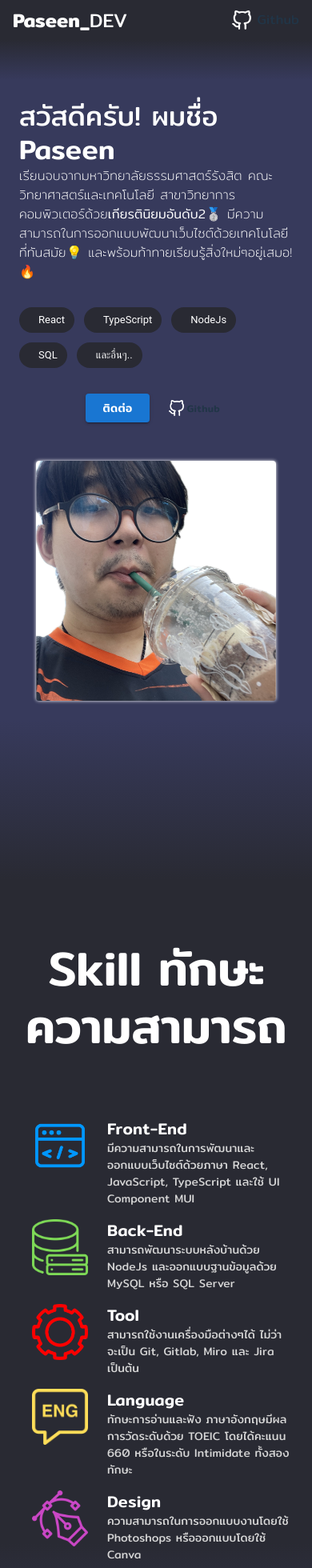
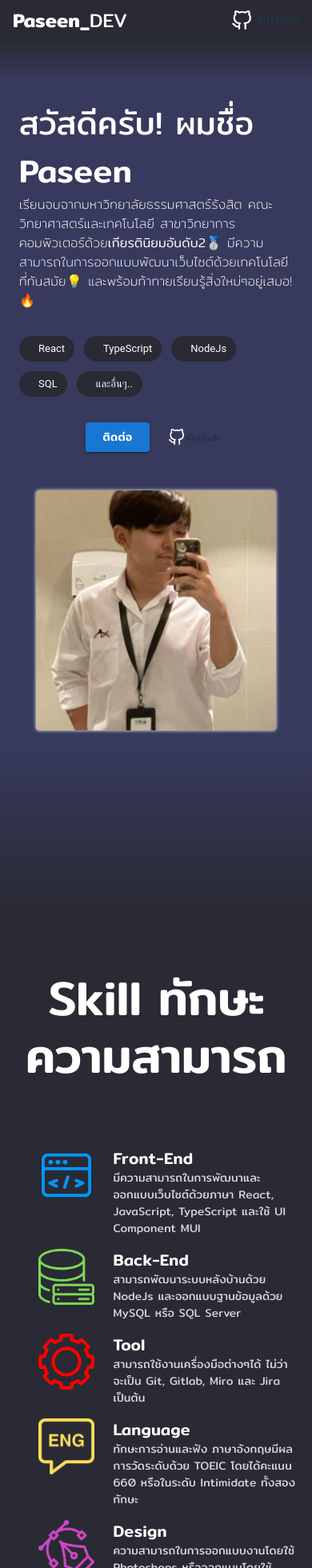
Before and after one commit to PsPaseen/Portfolio, a React (Vite) app: page / in a window 390 px wide. Shown: the top 1960 px of the page at 80% size. Built offline with nearby package versions, Linux system fonts and the light colour scheme; some icons are missing.

Commit message:
add Responsive Tablet

```diff
--- a/src/components/CardProject.tsx
+++ b/src/components/CardProject.tsx
@@ -15,18 +15,23 @@ export const CardProject = (props : CardProjectProps) => {
     const { imageURL, name, info, link, large = false} = props
 
     const isMobile = useMediaQuery('(max-width:768px)');
+    const isTablet = useMediaQuery('(min-width:768px) and (max-width:1180px)');
 
     const CardWidth = useMemo(() => {
-        if(large && isMobile){
+        if(large && isTablet){ //isTablet
+            return "750px"
+        }else if(!large && isTablet){
             return "350px"
-        }else if(large && !isMobile){
-            return "1232px"
+        }else if(large && isMobile){ //isMobile
+            return "350px"
         }else if(!large && isMobile){
             return "350px"
+        }else if(large && !isMobile){ // desktop
+            return "1232px"
         }else{
             return "400px"
         }
-    },[large, isMobile])
+    },[large, isMobile,isTablet])
 
     const imgHeight = useMemo(() => {
         if(large && isMobile){
--- a/src/components/CardSkill.tsx
+++ b/src/components/CardSkill.tsx
@@ -25,7 +25,7 @@ export const CardSkill = (props : CardProps) => {
           }}
         viewport={{ amount: 0.8 }}>
 
-            <div style={{height: isMobile ? 'auto' : '200px' ,width: isMobile? '100px' : '520px',borderRadius: 2 }}>
+            <div style={{height: isMobile ? 'auto' : '200px' ,width: isMobile? '327px' : '520px',borderRadius: 2 }}>
                 <Box sx={{display:'flex', flexDirection: 'row', paddingLeft: 2, paddingTop: '15px' , gap: isMobile? 3:5}}>
                     {image ? <img style={{height:isMobile?'70px': '90px' , width:isMobile? '70px': '90px'}} src={image} /> : <Avatar variant="rounded" style={{height:'90px' , width: '90px'}}>TEST</Avatar> }
                     <Box sx={{display:'flex', flexDirection:'column',textAlign:'left' }}>
--- a/src/pages/LandingPage.tsx
+++ b/src/pages/LandingPage.tsx
@@ -31,7 +31,8 @@ import { useCallback } from "react";
 export const LandingPage = () => {
 
     const isMobile = useMediaQuery('(max-width:768px)');
-
+    const isTablet = useMediaQuery('(min-width:768px) and (max-width:1180px)');
+    const isTabletLandscape = useMediaQuery('(min-width:768px) and (max-width:1180px) and (orientation: landscape)');
 
     const onClickGit = useCallback(() => {
             window.location.href = 'https://github.com/PsPaseen'
@@ -40,7 +41,7 @@ export const LandingPage = () => {
     return (
     <>
        <Topbar />
-            <Box sx={{ display: 'flex', flexDirection: 'column', height: isMobile? '50px':'200px', textAlign: 'center', justifyContent: 'center', background: 'linear-gradient(to bottom, #292a33 0%, #373a5c 100%)' }} />
+            <Box sx={{ display: 'flex', flexDirection: 'column', height: isTabletLandscape? '100px': isTablet ? '100px' : isMobile ? '50px': '200px' , textAlign: 'center', justifyContent: 'center', background: 'linear-gradient(to bottom, #292a33 0%, #373a5c 100%)' }} />
 
             <Box sx={{
                 display: 'flex',
@@ -57,16 +58,16 @@ export const LandingPage = () => {
                     animate={{ opacity: 1, scale: 1 }}
                     transition={{ duration: 1, delay: 0.3, ease: [0, 0.71, 0.2, 1.01] }}>
 
-                    <Box sx={{ display: 'flex', flexDirection: 'column', maxWidth: '834px' }}>
-                        <Box sx={{ display: 'flex', flexDirection: isMobile ? 'column ':'row', gap: isMobile ? 0 : 2, justifyContent: isMobile ? 'center' : 'flex-start' }}>
-                            <Typography fontFamily={'Mitr'} fontWeight={'400'} variant="h4" color="white">สวัสดีครับ! ผมชื่อ</Typography>
+                    <Box sx={{ display: 'flex', flexDirection: 'column', maxWidth: '834px', pl: isTablet? 2 : 0}}>
+                        <Box sx={{ display: 'flex', flexDirection: isTablet? 'row': isMobile ? 'column ':'row', gap: isTablet? 1 : isMobile ? 0 : 2, justifyContent: isMobile ? 'center' : 'flex-start' }}>
+                            <Typography fontFamily={'Mitr'} fontWeight={'400'} fontSize={isTablet? "30px": "40px"} color="white">สวัสดีครับ! ผมชื่อ</Typography>
                             <motion.div whileTap={{ scale: 0.95 }} whileHover={{ scale: 1.02 }}>
-                                <Typography fontFamily={'Mitr'} fontWeight={'500'} variant="h4" color="white">Paseen</Typography>
+                                <Typography fontFamily={'Mitr'} fontWeight={'500'} fontSize={isTablet? "30px": "40px"} color="white">Paseen</Typography>
                             </motion.div>
                         </Box>
                         <motion.div initial={{ opacity: 0, scale: 0.3 }} animate={{ opacity: 1, scale: 1 }} transition={{ duration: 1, delay: 0.5, ease: [0, 0.71, 0.2, 1.01], type: 'spring' }}>
                             <Box sx={{ display: 'flex', flexDirection: 'column', gap: 4 }}>
-                                <Typography fontFamily={'Mitr'} fontWeight={'200'} variant="body1" color="white">
+                                <Typography fontFamily={'Mitr'} fontWeight={'200'} variant={isTablet? "h6": isMobile? "body1": "h6"} color="white">
                                     เรียนจบจากมหาวิทยาลัยธรรมศาสตร์รังสิต คณะวิทยาศาสตร์และเทคโนโลยี สาขาวิทยาการคอมพิวเตอร์ด้วย
                                     <span style={{ fontWeight: '300' }}>เกียรตินิยมอันดับ2🥈 </span>
                                     มีความสามารถในการออกแบบพัฒนาเว็บไซต์ด้วยเทคโนโลยีที่ทันสมัย💡 และพร้อมท้าทายเรียนรู้สิ่งใหม่ๆอยู่เสมอ!🔥
@@ -95,15 +96,17 @@ export const LandingPage = () => {
 
                 <motion.div initial={{ opacity: 0, scale: 0.3 }} animate={{ opacity: 1, scale: 1 }} transition={{ duration: 1, delay: 0.3, ease: [0, 0.71, 0.2, 1.01] }}>
                     <motion.div whileTap={{ scale: 0.95 }} whileHover={{ scale: 1.02 }}>
-                        <Avatar variant="rounded" sx={{ height: isMobile ? '300px' : '400px', width: isMobile ? '300px' : '400px', boxShadow: '0px 0px 4px #fff' }} src={Paseen} />
+                        <div style={{paddingRight: isTablet? '12px' : 0}}>
+                        <Avatar variant="rounded" sx={{ height: isTablet? '350px' : isMobile ? '300px' : '400px', width: isTablet? '350px' : isMobile ? '300px' : '400px', boxShadow: '0px 0px 4px #fff'}} src={Paseen} />
+                        </div>
                     </motion.div>
                 </motion.div>
             </Box>
 
-        <Box sx={{display:'flex', flexDirection:'column' , height:'200px', textAlign:'center', justifyContent:'center' , background: 'linear-gradient(to bottom, #373a5c 0%, #292a33 100%)'}}/>
+        <Box sx={{display:'flex', flexDirection:'column' , height: '200px', textAlign:'center', justifyContent:'center' , background: 'linear-gradient(to bottom, #373a5c 0%, #292a33 100%)'}}/>
              <Box sx={{ display: 'flex',
                 flexDirection: isMobile ? 'column' : 'row',
-                height: isMobile ? 'auto' : '600px',
+                height: isTablet? '1200px' : isMobile ? 'auto' : '600px',
                 backgroundColor: '#292A33',
                 gap: 6,
                 p: isMobile ? 3 : 0, textAlign:'center'}}>
@@ -123,7 +126,7 @@ export const LandingPage = () => {
                                 },
                             },}}>
                     <Typography fontFamily={'Mitr'} fontWeight={'500'} variant="h2" color="white">Skill ทักษะความสามารถ</Typography>
-                    <Box sx={{display:'flex',flexDirection: isMobile? 'column':'row',flexWrap:'wrap',justifyContent:'center',paddingTop:8}}>
+                    <Box sx={{display:'flex',flexDirection: 'row',flexWrap:'wrap',justifyContent:'center',paddingTop:8}}>
                         <CardSkill info="มีความสามารถในการพัฒนาและออกแบบเว็บไซต์ด้วยภาษา React, JavaScript, TypeScript และใช้ UI Component MUI" name="Front-End" image={imageFront}/>
                         <CardSkill info="สามารถพัฒนาระบบหลังบ้านด้วย NodeJs และออกแบบฐานข้อมูลด้วย MySQL หรือ SQL Server" name="Back-End" image={imageBack}/>
                         <CardSkill info="สามารถใช้งานเครื่องมือต่างๆได้ ไม่ว่าจะเป็น Git, Gitlab, Miro และ Jira เป็นต้น" name="Tool" image={imageTool}/>
@@ -132,8 +135,8 @@ export const LandingPage = () => {
                     </Box>
                 </motion.div>
              </Box>
-        <Box sx={{display:'flex', flexDirection:'column' , height:'250px', textAlign:'center', justifyContent:'center' , background: 'linear-gradient(to bottom, #292a33 0%, #373a5c 100%)'}}/>
-            <Box sx={{display:'flex', flexDirection:'column' , height: isMobile? 'auto':'900px', backgroundColor: '#373A5C' , textAlign:'center', justifyContent:'center'}}>
+        <Box sx={{display:'flex', flexDirection:'column' , height:'250px' , background: 'linear-gradient(to bottom, #292a33 0%, #373a5c 100%)'}}/>
+            <Box sx={{display:'flex', flexDirection:'column' , minHeight: isTablet? '600px' : isMobile? 'auto':'800px', backgroundColor: '#373A5C' , textAlign:'center', justifyContent:'center'}}>
                 <motion.div
                                 initial="offscreen"
                                 whileInView="onscreen"
@@ -183,22 +186,22 @@ export const LandingPage = () => {
                     <Typography fontFamily={'Mitr'} fontWeight={'400'} variant="h4" color="white">ติดต่อ</Typography>
                 </Box>
 
-                <Box sx={{display:'flex', flexDirection:'column', pt:6 , textAlign:'center',pl:8,gap:3 }}>
+                <Box sx={{display:'flex', flexDirection:'column', pt:6 , textAlign:'center',pl: isMobile ? 2 : 8,gap:3 }}>
                     <Box sx={{display:'flex', flexDirection:'row', gap:1}}>
                         <LocalPhoneIcon sx={{height:'30px',width:'30px'}}/>
                         <Typography sx={{width:'80px'}} fontFamily={'Mitr'} fontWeight={'400'} variant="h6" color="white">Tel</Typography>
-                        <Typography sx={{pl: isMobile? 1 : 6}} fontFamily={'Mitr'} fontWeight={'500'} variant="h6" color="white">083-311-9223</Typography>
+                        <Typography sx={{pl: isMobile? 0 : 6}} fontFamily={'Mitr'} fontWeight={'500'} variant="h6" color="white">083-311-9223</Typography>
 
                     </Box>
                     <Box sx={{display:'flex', flexDirection:'row', gap:1}}>
                         <EmailIcon sx={{height:'30px',width:'30px'}}/>
                         <Typography sx={{width:'80px'}} fontFamily={'Mitr'} fontWeight={'400'} variant="h6" color="white">Email</Typography>
-                        <Typography sx={{pl: isMobile? 1 : 6}} fontFamily={'Mitr'} fontWeight={'500'} variant={isMobile? "body1": "h6"} color="white">paseen.san@gmail.com</Typography>
+                        <Typography sx={{pl: isMobile? 0 : 6}} fontFamily={'Mitr'} fontWeight={'500'} variant={isMobile? "body1": "h6"} color="white">paseen.san@gmail.com</Typography>
                     </Box>
                     <Box onClick={onClickGit} sx={{display:'flex', flexDirection:'row', gap:1,cursor:'pointer'}}>
                         <img  style={{height: '30px',width:'30px'}} src={imageGit}/>
                         <Typography sx={{width:'80px'}} fontFamily={'Mitr'} fontWeight={'400'} variant="h6" color="white">Github</Typography>
-                        <Typography sx={{pl: isMobile? 1 : 6}} fontFamily={'Mitr'} fontWeight={'500'} variant="h6" color="white">PsPaseen</Typography>
+                        <Typography sx={{pl: isMobile? 0 : 6}} fontFamily={'Mitr'} fontWeight={'500'} variant="h6" color="white">PsPaseen</Typography>
                     </Box>
                 </Box>
             </motion.div>
```
Also changed, not shown: src/assets/images/image0.png.
